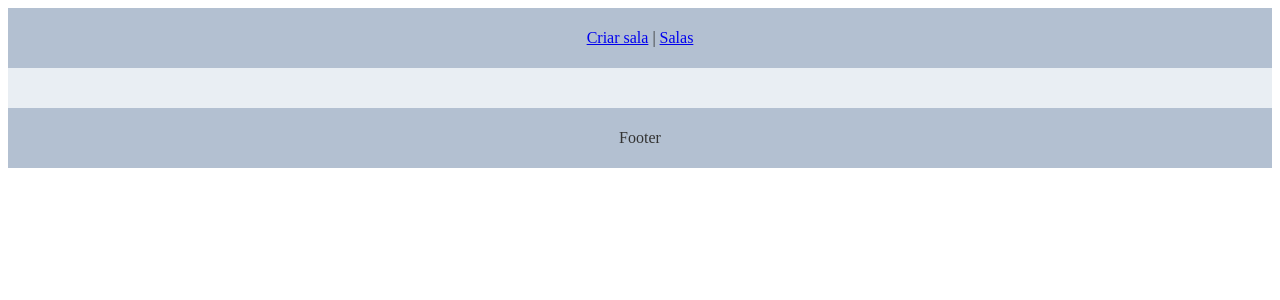
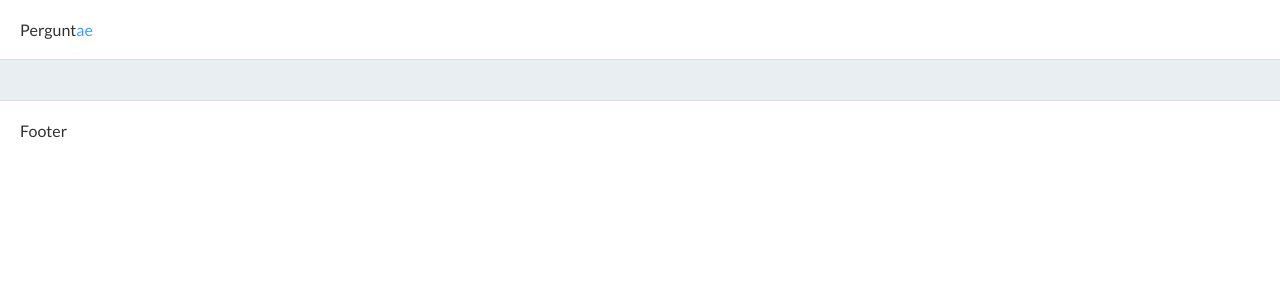
Before and after one commit to perguntae/perguntae-front, a Vue app: page / in a window 1280 px wide. Shown: the top 300 px of the page. Built offline with nearby package versions, Linux system fonts and the light colour scheme.

Commit message:
Structure changes

```diff
--- a/src/App.vue
+++ b/src/App.vue
@@ -3,30 +3,51 @@
   #app
     el-container
       el-header
-        router-link(to="/room/create") Criar sala
-        span  |
-        router-link(to="/room/list") Salas
+        //- router-link(to="/room/create") Criar sala
+        //- span |
+        //- router-link(to="/room/list") Salas
+        .header-logo
+          p Pergunt
+            span ae
       el-main
         router-view
       el-footer Footer
 
 </template>
 
-<style scoped lang="scss">
+<style lang="scss">
 @import './style/style.scss';
 
-.el-header, .el-footer {
-  background-color: #B3C0D1;
-  color: #333;
-  text-align: center;
+.header-logo {
+  float: left;
+
+  p {
+    margin: 0;
+
+  }
+
+  span {
+    color: #409EFF;
+  }
+}
+
+.el-footer, .el-header {
+  color: #303133;
   line-height: 60px;
+  overflow: hidden;
+}
+
+.el-header {
+  border-bottom: 1px solid #DCDFE6;
+}
+
+.el-footer {
+  border-top: 1px solid #DCDFE6;
 }
 
 .el-main {
   background-color: #E9EEF3;
   color: #333;
-  text-align: center;
-  line-height: 160px;
 }
 
 body > .el-container {
```
